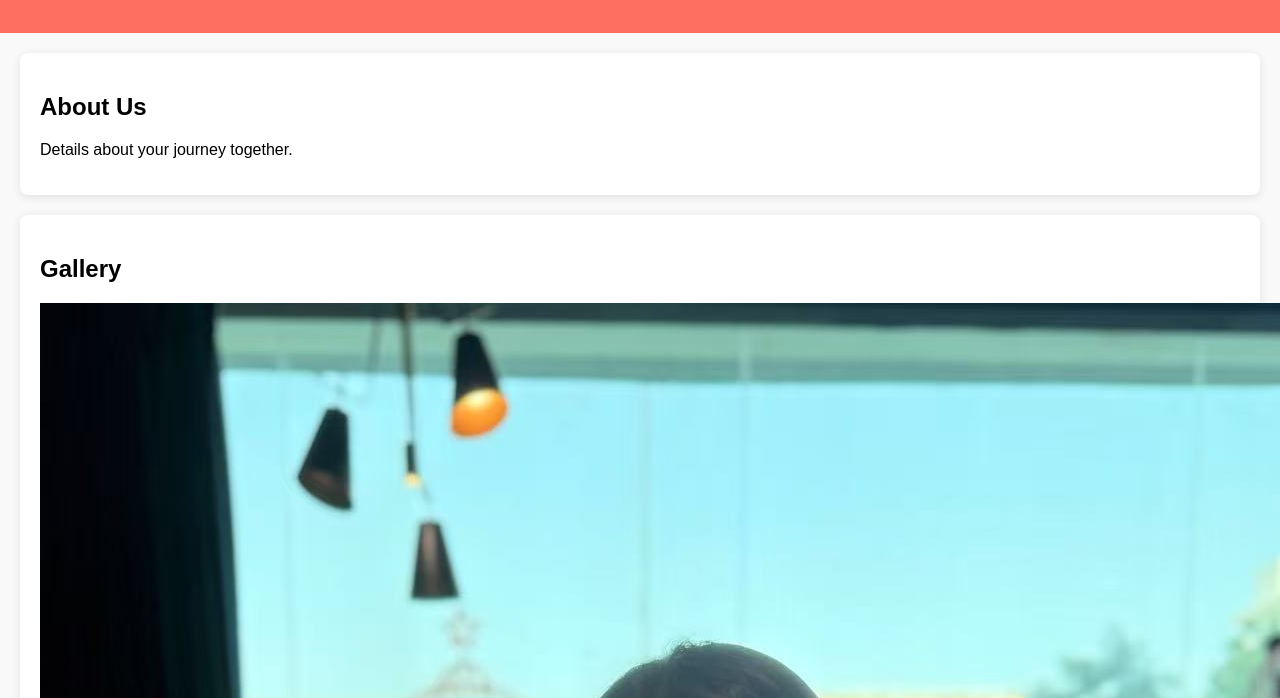
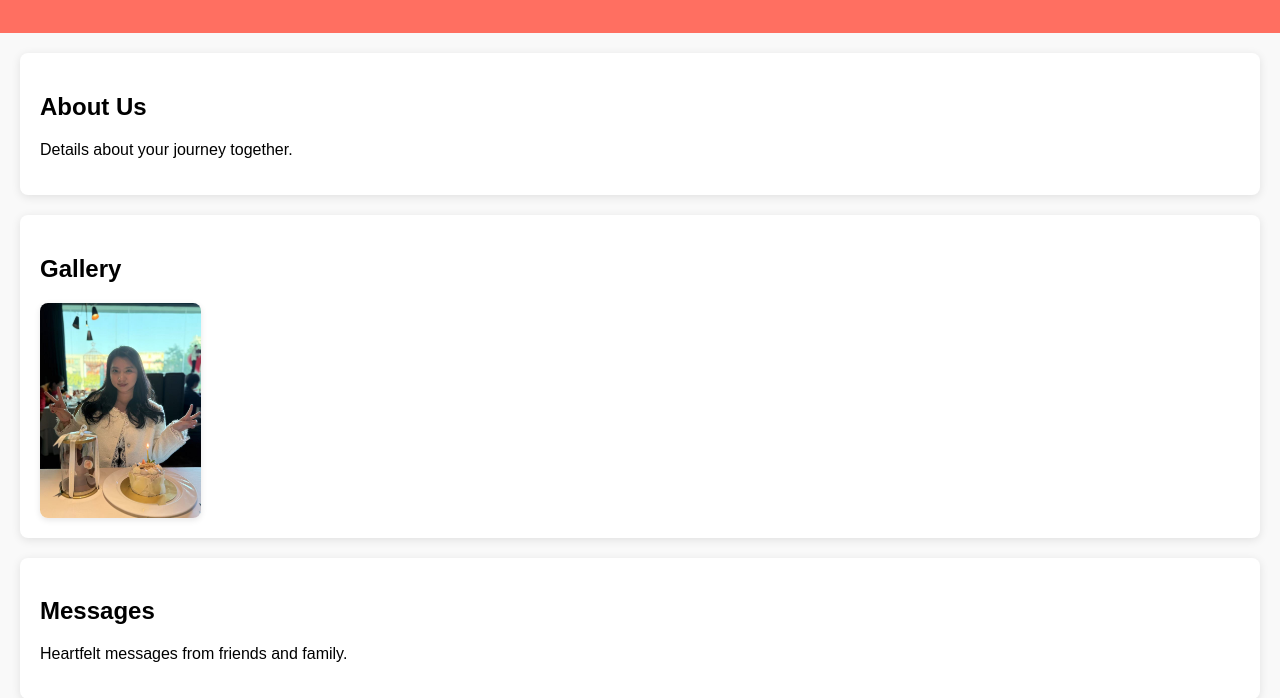
Before and after one commit to Changda666/anniversary-website, a website: page docs/index.html in a window 1280 px wide. Shown: the part 102-800 px from the top of the page. Drawn offline with Linux system fonts and the light colour scheme.

Commit message:
Update style.css

```diff
--- a/docs/styles/style.css
+++ b/docs/styles/style.css
@@ -61,8 +61,15 @@
 
 /* 2. 初始状态，让所有 gallery 中的图片透明 */
 .gallery-grid img {
-  opacity: 0;
+  width: 100%;           /* 保持响应式：铺满父容器 */
+  max-width: 300px;      /* 不会超出 300px */
+  height: auto;
+  border-radius: 8px;
+  object-fit: cover;
+  box-shadow: 0 2px 6px rgba(0,0,0,0.1);
+  opacity: 0;            /* 依旧用于动画初始状态 */
 }
+
 
 /* 3. visible 类触发动画 */
 .gallery-grid img.visible {
```
